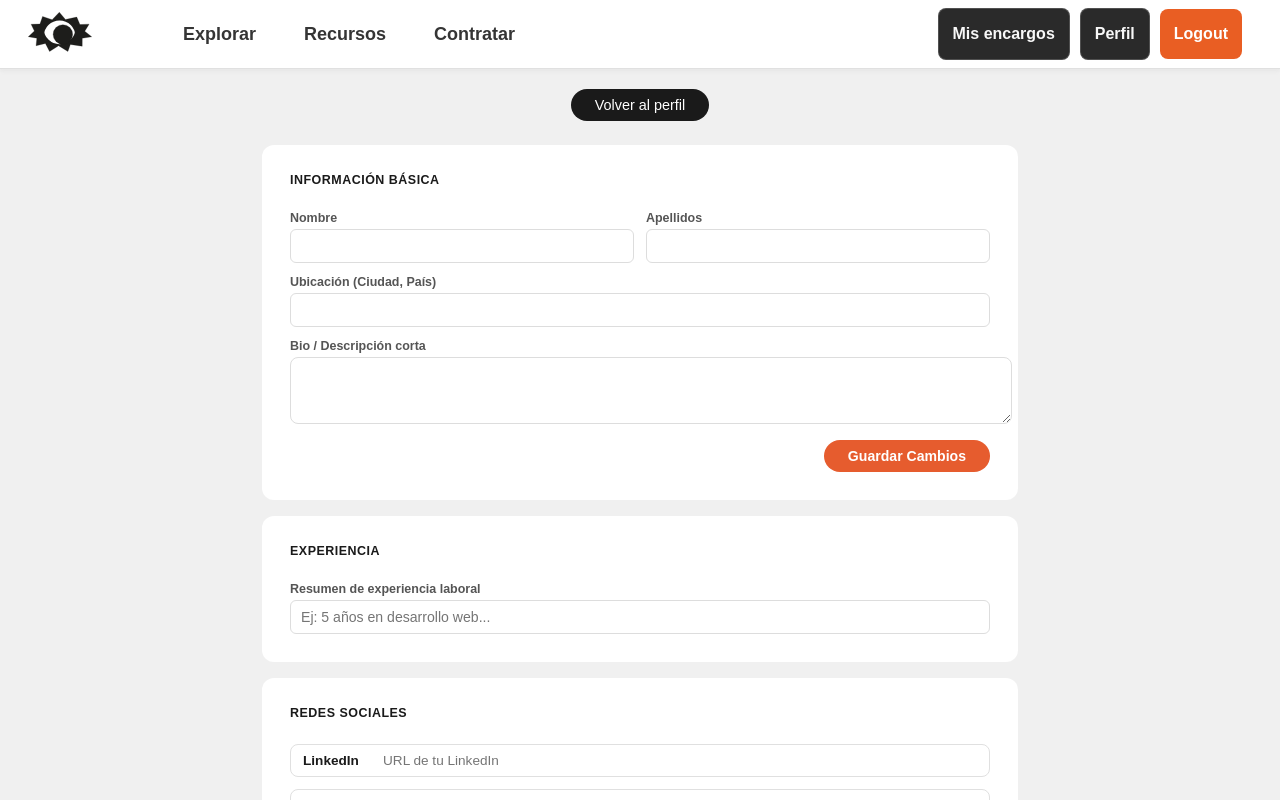
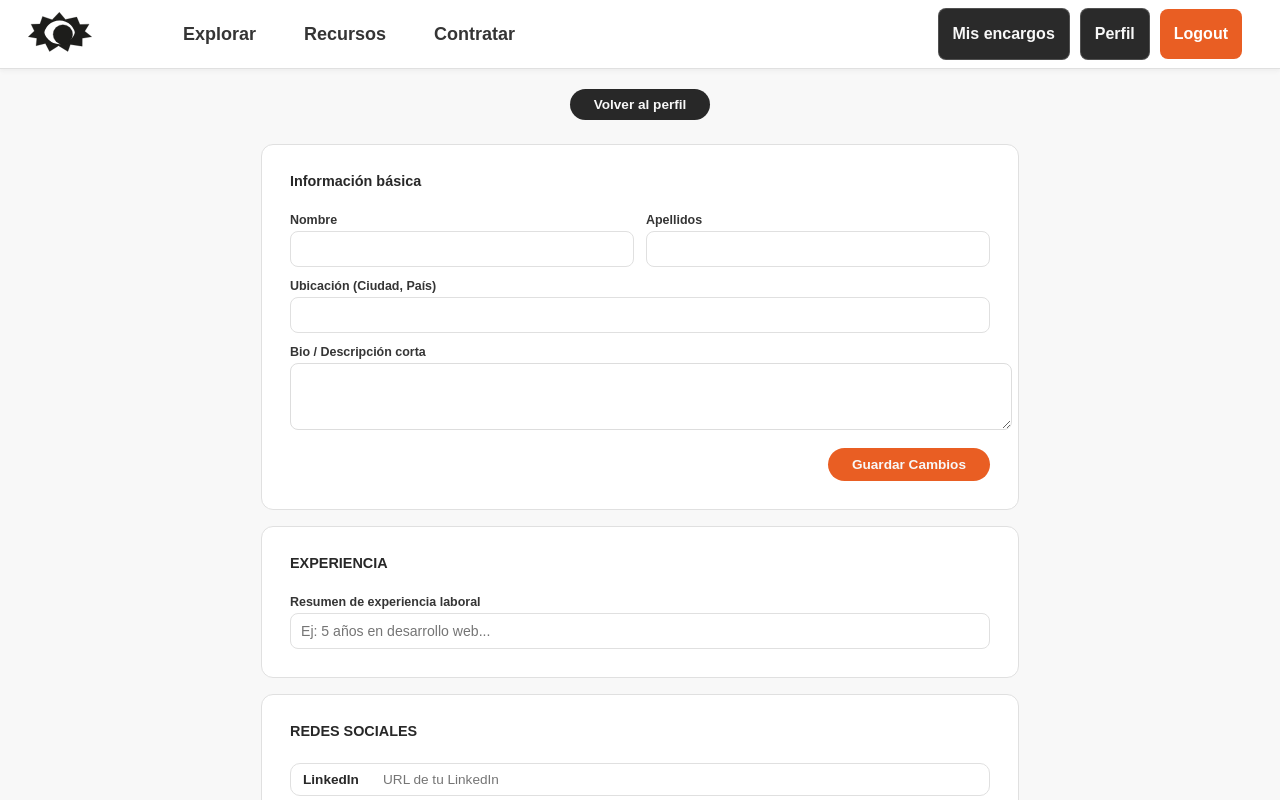
Before and after one commit to HelenaLM32/ECHO, a React (Vite) app in the folder frontend/: page /edit-profile in a window 1280 px wide. Shown: the top 800 px of the page. Built offline with nearby package versions, Linux system fonts and the light colour scheme; no server answers; sample sign-in values are in the browser's storage.

Commit message:
profile css

```diff
--- a/frontend/src/pages/Profile/EditProfile.css
+++ b/frontend/src/pages/Profile/EditProfile.css
@@ -1,9 +1,10 @@
 .edit-page {
   min-height: 100vh;
-  background: #f0f0f0;
+  background: var(--white);
   padding: 20px;
   font-family: Arial, sans-serif;
 }
+
 
 .edit-topbar {
   display: flex;
@@ -12,21 +13,24 @@
 }
 
 .btn-back {
-  background: #1a1a1a;
-  color: white;
+  background: var(--black);
+  color: var(--white);
   border: none;
   border-radius: 20px;
   padding: 8px 24px;
   cursor: pointer;
-  font-size: 0.9rem;
+  font-size: 0.85rem;
+  font-weight: 600;
+  transition: all 0.2s;
 }
 
 .btn-back:hover {
-  background: #333;
+  background: var(--black-secondary);
 }
 
+
 .edit-card {
-  background: white;
+  background: var(--true-white);
   border-radius: 12px;
   padding: 28px;
   margin-bottom: 16px;
@@ -35,6 +39,7 @@
   margin-right: auto;
   display: flex;
   gap: 28px;
+  border: 1px solid var(--gray-stroke);
 }
 
 .edit-card.column {
@@ -43,12 +48,17 @@
 }
 
 .edit-section-title {
-  font-size: 0.78rem;
-  font-weight: bold;
-  color: #1a1a1a;
-  text-transform: uppercase;
-  letter-spacing: 0.04em;
+  font-size: 0.9rem;
+  font-weight: 600;
+  color: var(--black);
   margin: 0 0 12px 0;
+}
+
+.edit-section-desc {
+  font-size: 0.85rem;
+  color: var(--black-secondary);
+  margin: 0;
+  line-height: 1.5;
 }
 
 .edit-card-right {
@@ -76,68 +86,43 @@
 
 .edit-field label {
   font-size: 0.78rem;
-  color: #555;
+  color: var(--black-secondary);
 }
 
 .edit-field input {
-  border: 1px solid #ddd;
-  border-radius: 6px;
-  padding: 8px 10px;
+  border: 1px solid var(--gray-stroke);
+  border-radius: 8px;
+  padding: 9px 10px;
   font-size: 0.88rem;
   outline: none;
-  color: #1a1a1a;
+  color: var(--black);
+  background: var(--true-white);
+  transition: border 0.2s;
 }
 
 .edit-field input:focus {
-  border-color: #e65c2e;
+  border-color: var(--orange);
 }
 
-.edit-actions {
-  display: flex;
-  justify-content: flex-end;
-  margin-top: 4px;
-}
-
-.btn-save {
-  background: #e65c2e;
-  color: white;
-  border: none;
-  border-radius: 20px;
-  padding: 8px 24px;
-  font-size: 0.88rem;
-  font-weight: bold;
-  cursor: pointer;
-}
-
-.btn-save:hover {
-  background: #cf4e22;
-}
-
-.btn-save:disabled {
-  opacity: 0.6;
-  cursor: not-allowed;
-}
-
-
-.edit-section-desc {
-  font-size: 0.82rem;
-  color: #888;
-  margin: 0;
-  line-height: 1.5;
-}
 
 .social-row {
   display: flex;
   align-items: center;
   gap: 10px;
-  border: 1px solid #e0e0e0;
-  border-radius: 8px;
+  border: 1px solid var(--gray-stroke);
+  border-radius: 10px;
   padding: 8px 12px;
+  background: var(--true-white);
+  transition: border 0.2s;
+}
+
+.social-row:focus-within {
+  border-color: var(--orange);
 }
 
 .social-label {
   font-size: 0.85rem;
-  color: #1a1a1a;
+  color: var(--black);
   width: 70px;
   flex-shrink: 0;
 }
@@ -147,6 +132,33 @@
   border: none;
   outline: none;
   font-size: 0.85rem;
-  color: #555;
+  color: var(--black-secondary);
   background: transparent;
 }
+
+.edit-actions {
+  display: flex;
+  justify-content: flex-end;
+  margin-top: 6px;
+}
+
+.btn-save {
+  background: var(--orange);
+  color: var(--white);
+  border: none;
+  border-radius: 25px;
+  padding: 9px 24px;
+  font-size: 0.85rem;
+  font-weight: 600;
+  cursor: pointer;
+  transition: all 0.2s;
+}
+
+.btn-save:hover {
+  background: var(--black-secondary);
+}
+
+.btn-save:disabled {
+  opacity: 0.6;
+  cursor: not-allowed;
+}
--- a/frontend/src/pages/Profile/EditProfile.jsx
+++ b/frontend/src/pages/Profile/EditProfile.jsx
@@ -3,6 +3,7 @@ import { useNavigate } from "react-router-dom";
 import { useAuth } from "../../context/AuthContext";
 import { getProfileByUserId, updateProfile } from "../../services/profile";
 import "./EditProfile.css";
+import Footer from "../../components/Footer/Footer";
 
 export default function EditProfile() {
   const { user, loadingContext } = useAuth();
@@ -167,6 +168,7 @@ export default function EditProfile() {
           />
         </div>
       </div>
+      <Footer />
     </div>
   );
 }
--- a/frontend/src/pages/Profile/Profile.css
+++ b/frontend/src/pages/Profile/Profile.css
@@ -2,9 +2,8 @@
   min-height: 100vh;
   font-family: Arial, sans-serif;
   margin: 0;
+  background: var(--white);
 }
-
-
 
 .profile-banner-wrapper {
   width: 100%;
@@ -63,7 +62,6 @@
   cursor: pointer;
 }
 
-
 .avatar-float-wrapper {
   max-width: 1100px;
   margin: -55px auto 0;
@@ -80,7 +78,6 @@
   overflow: hidden;
   border: 3px solid #fff;
   position: relative;
-  cursor: default;
 }
 
 .avatar-container.editable {
@@ -94,12 +91,10 @@
 }
 
 .avatar-initials {
-  width: 100%;
-  height: 100%;
   display: flex;
   align-items: center;
   justify-content: center;
-  font-size: 2.5rem;
+  font-size: 2.4rem;
   color: var(--white);
 }
 
@@ -111,7 +106,7 @@
   align-items: center;
   justify-content: center;
   color: var(--white);
-  font-size: 0.78rem;
+  font-size: 0.75rem;
   font-weight: 600;
   opacity: 0;
   transition: opacity 0.2s;
@@ -123,7 +118,6 @@
 }
 
 
-
 .profile-layout-container {
   max-width: 1100px;
   margin: 0 auto;
@@ -133,30 +127,30 @@
 }
 
 
-
 .profile-sidebar {
-  width: 200px;
+  width: 220px;
   flex-shrink: 0;
   padding-right: 60px;
+  border-right: 1px solid var(--gray-stroke);
 }
 
 .display-name {
-  font-size: 1.3rem;
-  margin: 12px 0 2px 0;
+  font-size: 1.5rem;
+  margin: 14px 0 4px;
   color: var(--black);
   font-weight: 700;
 }
 
 .username {
-  font-size: 0.8rem;
+  font-size: 0.85rem;
   color: var(--gray-dark-secondary);
-  margin-bottom: 8px;
+  margin-bottom: 16px;
 }
 
 .display {
-  margin: 18px 0 6px 0;
+  margin: 18px 0 6px;
   font-size: 0.9rem;
-  color: var(--black-secondary);
+  color: var(--black);
   font-weight: 600;
 }
 
@@ -167,15 +161,17 @@
 }
 
 .display-bio {
-   font-size: 0.8rem;
+  font-size: 0.85rem;
   color: var(--gray-dark-secondary);
-  margin-bottom: 8px;
+  margin-bottom: 18px;
+  line-height: 1.5;
 }
 
 .display-experience {
-   font-size: 0.8rem;
+  font-size: 0.85rem;
   color: var(--gray-dark-secondary);
-  margin-bottom: 8px;
+  margin-bottom: 14px;
+  line-height: 1.5;
 }
 
 .sidebar-actions {
@@ -186,7 +182,7 @@
 
 .btn-edit-info {
   background-color: var(--orange);
-  color: var(--true-white);
+  color: var(--white);
   border: none;
   width: 100%;
   padding: 9px 12px;
@@ -201,13 +197,16 @@
   margin-bottom: 18px;
 }
 
+.btn-edit-info:hover {
+    background-color: var(--black-secondary);
+    color: var(--white);
+}
 
 
 .profile-main {
   flex-grow: 1;
   min-width: 0;
 }
-
 
 
 .social-header {
@@ -246,11 +245,10 @@
 }
 
 .tab-item.active {
-  color: var(--true-white);
+  color: var(--white);
   background-color: var(--orange);
   font-weight: 600;
 }
-
 
 
 .section-label {
--- a/frontend/src/pages/Profile/Profile.jsx
+++ b/frontend/src/pages/Profile/Profile.jsx
@@ -5,6 +5,7 @@ import { getProfileByUserId, updateAvatar, updateBanner } from "../../services/p
 import linkedinIcon from '../../assets/icons8-linkedin-24.png';
 import twitterIcon from '../../assets/icons8-x-24.png';
 import instagramIcon from '../../assets/icons8-instagram-24.png';
+import Footer from "../../components/Footer/Footer";
 import "./Profile.css";
 
 export default function Profile() {
@@ -185,6 +186,8 @@ export default function Profile() {
 
         </main>
       </div>
+      <Footer />
     </div>
+
   );
 }
```
